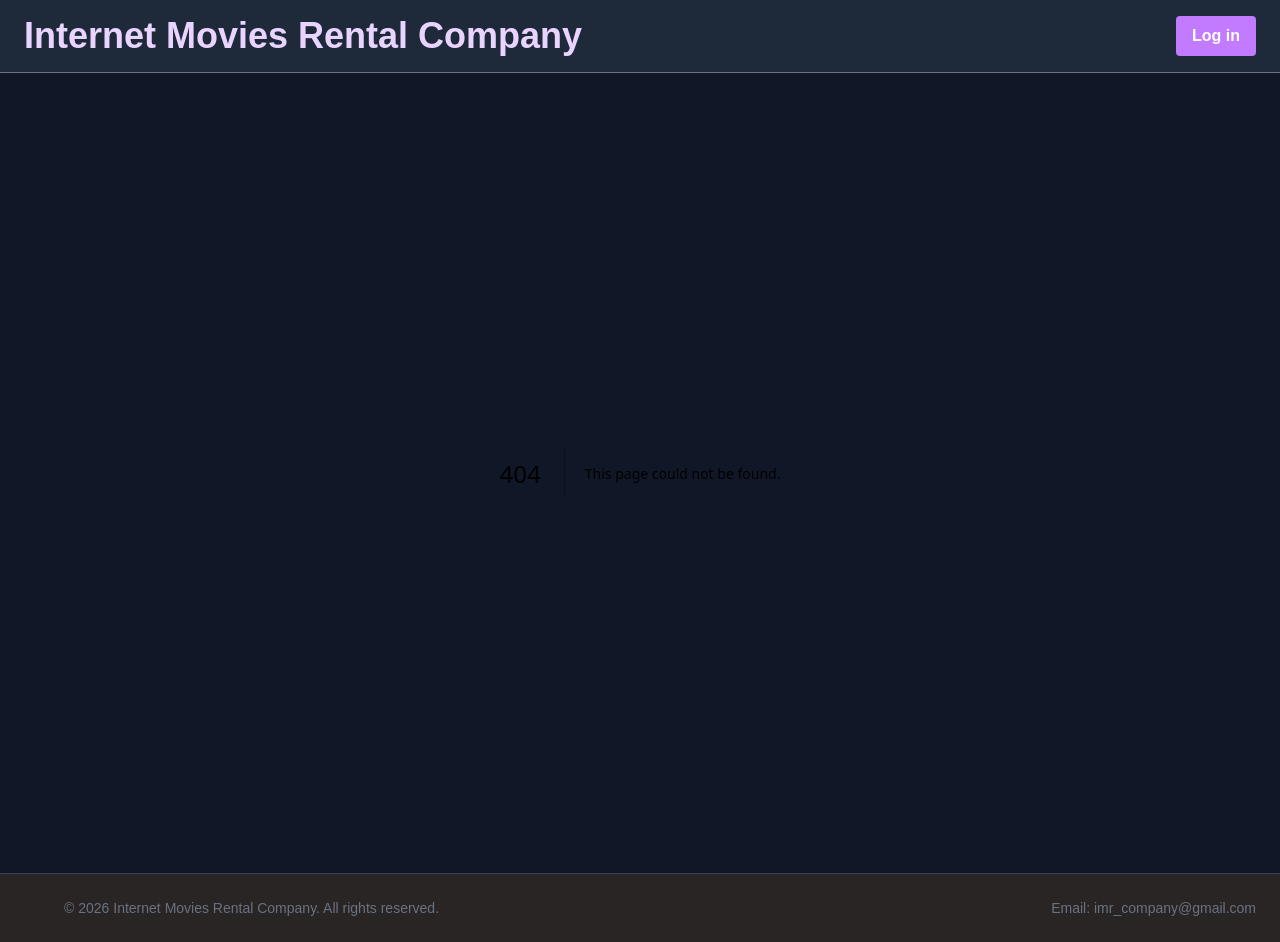
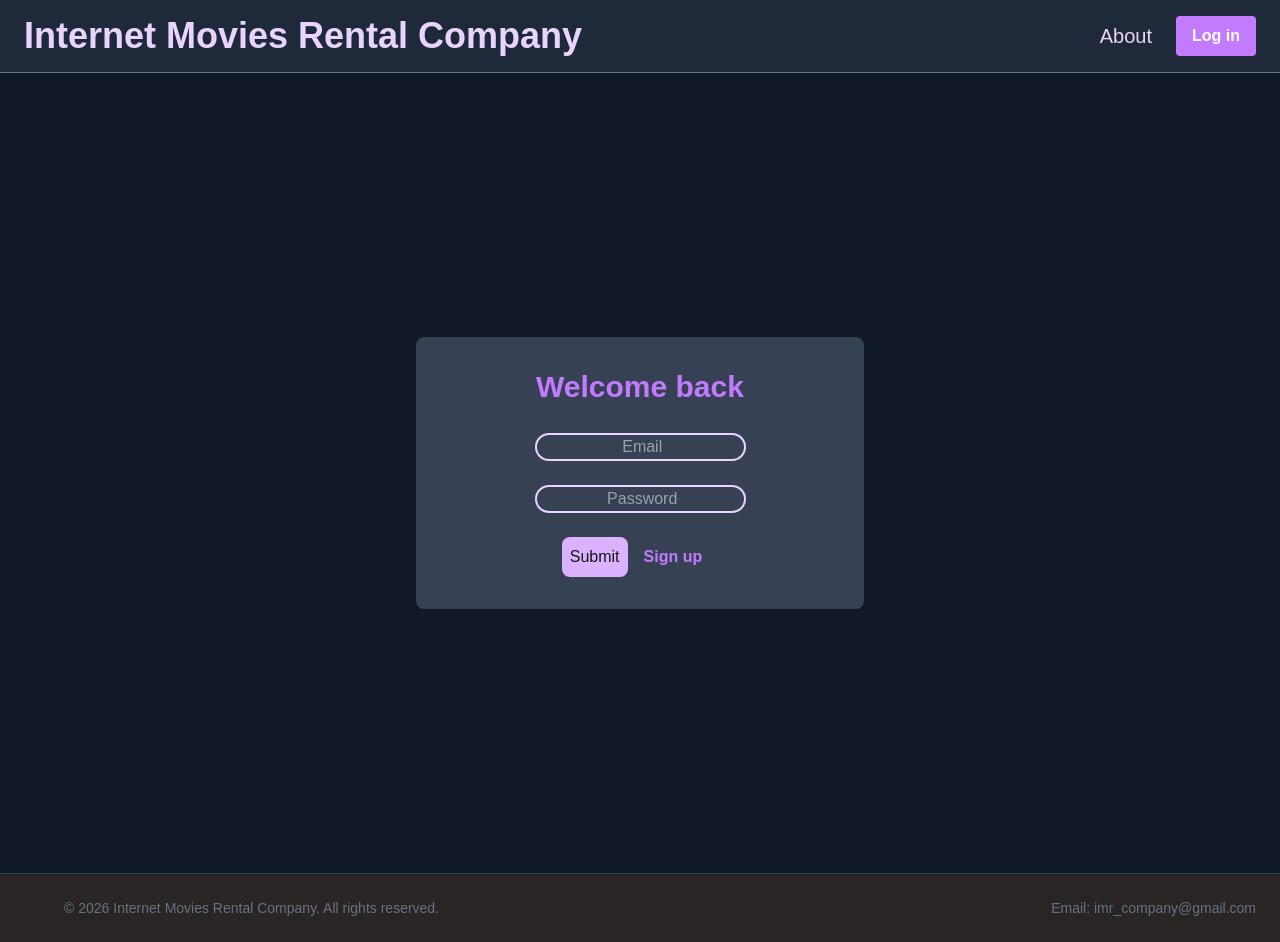
Before and after one commit to Bishop-V/CPRG306-Movie-Database, a Next.js app: page /login in a window 1280 px wide. Before the commit this address had no page. Built offline with nearby package versions, Linux system fonts and the light colour scheme; no server answers.

Commit message:
added login/logout and about

```diff
--- /dev/null
+++ b/app/about/page.tsx
@@ -0,0 +1,15 @@
+export default function AboutPage() {
+  return (
+    <div>
+      <p className="text-gray-300 mb-4 mx-3 mt-4 italic">
+        Internet Movies Rental Company was founded on a simple idea: finding
+        something to watch should be the easy part of movie night. We bring
+        together a broad catalogue of films — new releases, festival favourites,
+        and the classics worth revisiting — and put them a click away, with no
+        queues and no late fees.{" "}
+      </p>
+
+      <p className="text-gray-300 mb-4 mx-3 italic">- The Founder</p>
+    </div>
+  );
+}
--- /dev/null
+++ b/app/login/page.tsx
@@ -0,0 +1,76 @@
+"use client";
+
+import { useRouter } from "next/navigation";
+import { createClient } from "@/utils/supabase/client";
+import { useState } from "react";
+import Link from "next/link";
+
+export default function LoginPage() {
+  const router = useRouter();
+
+  const [email, setEmail] = useState("");
+  const [password, setPass] = useState("");
+  async function handleLogin(e: React.FormEvent) {
+    e.preventDefault();
+    const supabase = createClient();
+    const { error } = await supabase.auth.signInWithPassword({
+      email,
+      password,
+    });
+
+    if (error) {
+      alert(error.message);
+      return;
+    }
+
+    router.push("/");
+    router.refresh();
+  }
+
+  return (
+    <main className=" w-full min-h-screen flex items-center justify-center">
+      <div className="bg-gray-700 rounded-lg p-8 w-[90%] max-w-md flex flex-col  items-center">
+        <h2 className="text-purple-400 text-3xl font-bold">Welcome back</h2>
+
+        <form
+          onSubmit={handleLogin}
+          className="mt-7 gap-6 justify-between flex flex-col"
+        >
+          <div>
+            <input
+              className="border-2 border-purple-200 rounded-2xl placeholder:text-gray-400 text-center"
+              type="text"
+              id="email"
+              value={email}
+              placeholder=" Email"
+              onChange={(e) => setEmail(e.target.value)}
+            />
+          </div>
+          <div>
+            <input
+              className="border-2 border-purple-200 rounded-2xl placeholder:text-gray-400 text-center"
+              type="password"
+              id="pass"
+              value={password}
+              placeholder=" Password"
+              onChange={(e) => setPass(e.target.value)}
+            />
+          </div>
+          <div className="justify-center flex ">
+            <input
+              type="submit"
+              value="Submit"
+              className="bg-purple-300 px-2 py-1 rounded-lg hover:bg-purple-200 cursor-pointer"
+            />
+            <Link
+              href="/register"
+              className="text-purple-400 font-bold py-2 px-4 shrink-0"
+            >
+              Sign up
+            </Link>
+          </div>
+        </form>
+      </div>
+    </main>
+  );
+}
--- /dev/null
+++ b/app/register/page.tsx
@@ -0,0 +1,70 @@
+"use client";
+
+import { useRouter } from "next/navigation";
+import { createClient } from "@/utils/supabase/client";
+import { useState } from "react";
+import Link from "next/link";
+
+export default function SignUpPage() {
+  const router = useRouter();
+
+  const [email, setEmail] = useState("");
+  const [password, setPass] = useState("");
+  async function handleLogin(e: React.FormEvent) {
+    e.preventDefault();
+    const supabase = createClient();
+    const { error } = await supabase.auth.signUp({
+      email,
+      password,
+    });
+
+    if (error) {
+      alert(error.message);
+      return;
+    }
+
+    router.push("/");
+    router.refresh();
+  }
+
+  return (
+    <main className=" w-full min-h-screen flex items-center justify-center">
+      <div className="bg-gray-700 rounded-lg p-8 w-[90%] max-w-md flex flex-col  items-center">
+        <h2 className="text-purple-400 text-3xl font-bold">Sign up</h2>
+
+        <form
+          onSubmit={handleLogin}
+          className="mt-7 gap-6 justify-between flex flex-col"
+        >
+          <div>
+            <input
+              className="border-2 border-purple-200 rounded-2xl placeholder:text-gray-400 text-center"
+              type="text"
+              id="email"
+              value={email}
+              placeholder=" Email"
+              onChange={(e) => setEmail(e.target.value)}
+            />
+          </div>
+          <div>
+            <input
+              className="border-2 border-purple-200 rounded-2xl placeholder:text-gray-400 text-center"
+              type="password"
+              id="pass"
+              value={password}
+              placeholder=" Password"
+              onChange={(e) => setPass(e.target.value)}
+            />
+          </div>
+          <div className="justify-center flex ">
+            <input
+              type="submit"
+              value="Submit"
+              className="bg-purple-300 px-2 py-1 rounded-lg hover:bg-purple-200 cursor-pointer"
+            />
+          </div>
+        </form>
+      </div>
+    </main>
+  );
+}
--- a/components/MovieCard.tsx
+++ b/components/MovieCard.tsx
@@ -1,3 +1,4 @@
+//This is the generic layour for each movie card that can be mapped to with the dataset
 import { Movie } from "@/types/movie";
 
 type MovieCardProps = {
--- a/components/NavBar.tsx
+++ b/components/NavBar.tsx
@@ -1,35 +1,89 @@
 // ============================================================================
 // components/Navbar.tsx   →   the bar across the top of every page
 // ============================================================================
-// Display's page title and links
+// Displays page title and links
 // ----------------------------------------------------------------------------
 "use client";
+
 import Link from "next/link";
-import { usePathname } from "next/navigation";
-import React from "react";
+import { usePathname, useRouter } from "next/navigation";
+import React, { useEffect, useState } from "react";
+import { createClient } from "@/utils/supabase/client";
+import type { User } from "@supabase/supabase-js";
+
+const buttonClasses =
+  "cursor-pointer bg-purple-400 hover:bg-purple-500 text-white font-bold py-2 px-4 rounded shrink-0";
+
+const linkClasses =
+  "text-purple-200 hover:text-purple-400 text-xl transition-colors";
 
 export default function Navbar() {
   const pathname = usePathname();
-  console.log("Pathname", pathname);
+  const router = useRouter();
+  const [user, setUser] = useState<User | null>(null);
+  const [loading, setLoading] = useState(true);
+
+  useEffect(() => {
+    const supabase = createClient();
+
+    supabase.auth.getUser().then(({ data }) => {
+      setUser(data.user);
+      setLoading(false);
+    });
+
+    const {
+      data: { subscription },
+    } = supabase.auth.onAuthStateChange((_event, session) =>
+      setUser(session?.user ?? null),
+    );
+
+    return () => subscription.unsubscribe();
+  }, []);
+
+  async function handleLogout() {
+    const supabase = createClient();
+    await supabase.auth.signOut();
+    router.push("/login");
+    router.refresh();
+  }
+
   return (
     <nav className="bg-gray-800 border-b border-gray-500 px-6 py-4 w-full">
-      <div className="flex lg:flex-row flex-col lg:justify-between">
-        <div className="lg:flex-1 w-full">
+      <div className="flex lg:flex-row flex-col lg:justify-between lg:items-center gap-4">
+        <div className="lg:flex-1">
           <Link
-            key="/"
             href="/"
             className="text-4xl font-bold text-purple-200 text-start"
           >
             Internet Movies Rental Company
           </Link>
         </div>
-        <Link
-          href="/login"
-          className="bg-purple-400 hover:bg-purple-500 text-white font-bold py-2 px-4 rounded shrink-0 self-end lg:self-center"
-        >
-          Log in
-        </Link>
-      </div>{" "}
+
+        <div className="flex flex-row items-center gap-6 self-end lg:self-auto">
+          <Link
+            href="/about"
+            className={
+              pathname === "/about"
+                ? `${linkClasses} font-bold text-purple-400`
+                : linkClasses
+            }
+          >
+            About
+          </Link>
+
+          {loading ? (
+            <div className="h-10 w-24" />
+          ) : user ? (
+            <button onClick={handleLogout} className={buttonClasses}>
+              Log out
+            </button>
+          ) : (
+            <Link href="/login" className={buttonClasses}>
+              Log in
+            </Link>
+          )}
+        </div>
+      </div>
     </nav>
   );
 }
```
